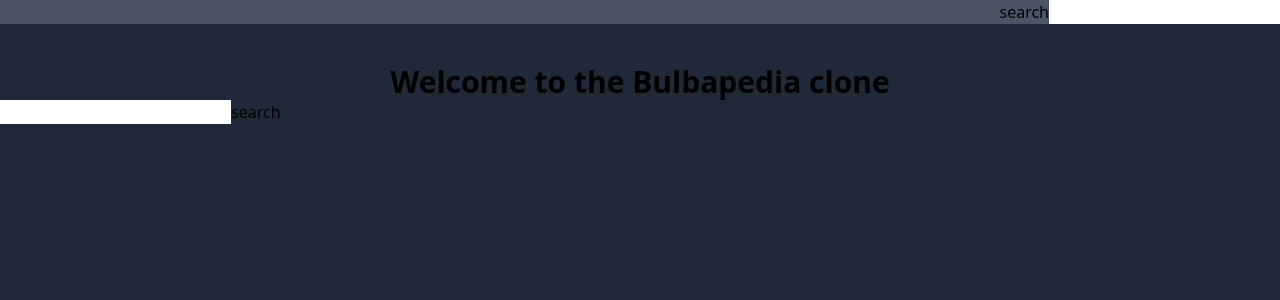
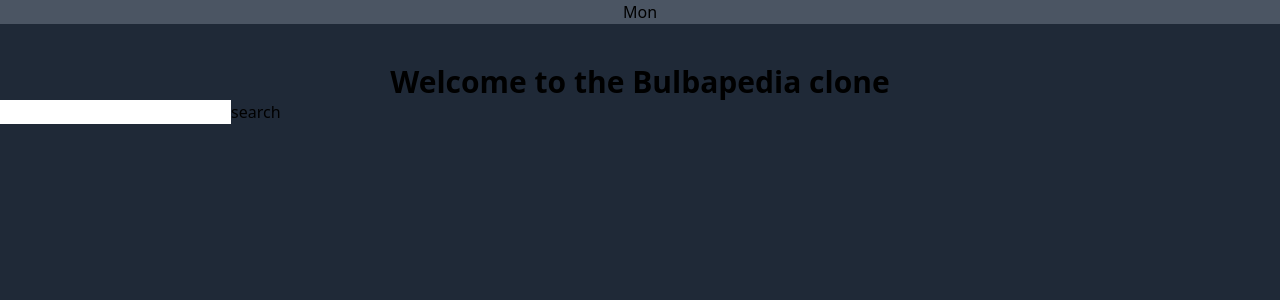
Before and after one commit to Masq48/pokedex-thing, a Next.js app: page / in a window 1280 px wide. Shown: the top 300 px of the page. Built offline with nearby package versions, Linux system fonts and the light colour scheme.

Commit message:
Fixed Navbar

```diff
--- a/comps/Navbar.tsx
+++ b/comps/Navbar.tsx
@@ -8,14 +8,13 @@
 
   return (
     <nav className="bg-gray-600 mb-10">
-      <div className="flex flex-row-reverse space-x-4 items-center">
-        <div className="flex-none float-right">
-          <Link href={`./mon/${val}`}>
+      <div className="flex space-x-4 justify-center">
+        <div className="">
+          <Link href="/mon">
             <a>
-              <input type="button" value="search" />
+              Mon
             </a>
           </Link>
-          <input type="search" onChange={(e) => setVal(e.target.value)}/>
         </div>
       </div>
     </nav>
```
